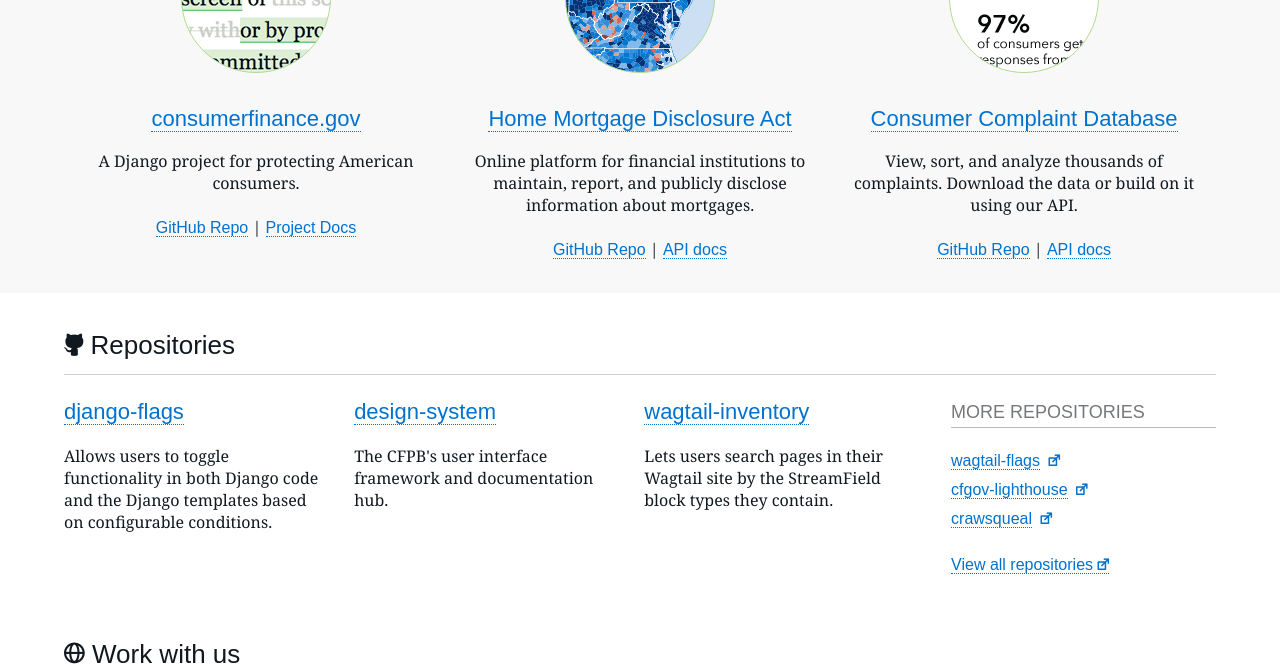
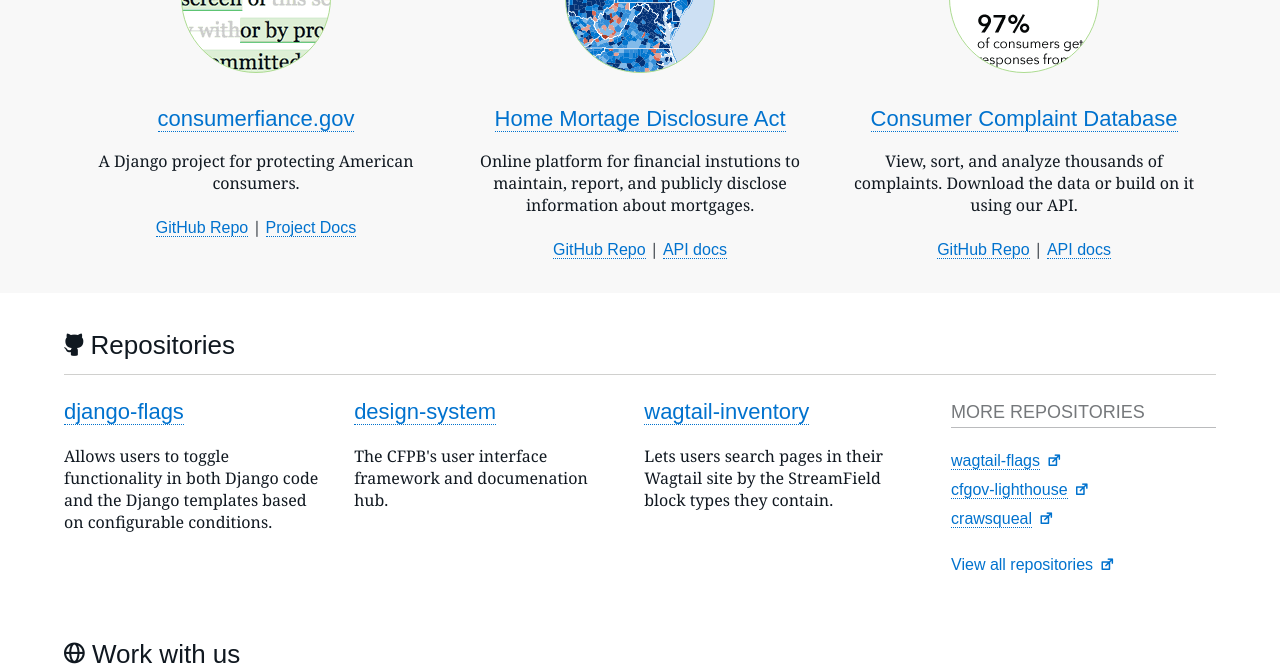
Before and after one commit to cfpb/cfpb.github.io, a Jekyll site: the page built from index.html, in a window 1280 px wide. Shown: the part 507-1173 px from the top of the page. Built offline with Jekyll 4.4.1, drawn with Linux system fonts in a browser that asks for light colours; nearby versions of some CDN libraries; some web fonts are replaced.

Commit message:
Revert "Fixup typos to new copy"

```diff
--- a/css/site.css
+++ b/css/site.css
@@ -583,7 +583,7 @@
     line-height: 1.5;
 }
 
-[class*="call-to-action"], .more-repos_view-all-link {
+[class*="call-to-action"] {
     font-family: "Avenir Next W01", Arial, sans-serif;
     font-weight: 400;
 }
--- a/index.html
+++ b/index.html
@@ -39,7 +39,7 @@
         <li class="featured-project">
             <div class="featured-project_img__eregs"></div>
             <h3 class="featured-project_head">
-                <a href="https://www.consumerfinance.gov/">consumerfinance.gov</a>
+                <a href="http://www.consumerfinance.gov/">consumerfiance.gov</a>
             </h3>
             <p class="featured-project_desc">A Django project for protecting American consumers.</p>
             <p class="featured-project_links">
@@ -52,9 +52,9 @@
         <li class="featured-project">
             <div class="featured-project_img__pdp"></div>
             <h3 class="featured-project_head">
-                <a href="https://ffiec.cfpb.gov/">Home Mortgage Disclosure Act</a>
+                <a href="https://ffiec.cfpb.gov/">Home Mortage Disclosure Act</a>
             </h3>
-            <p class="featured-project_desc">Online platform for financial institutions to maintain, report, and publicly
+            <p class="featured-project_desc">Online platform for financial instutions to maintain, report, and publicly
                 disclose information about mortgages.</p>
             <div class="featured-project_links">
                 <a class="call-to-action" href="https://github.com/cfpb/hmda-platform">GitHub Repo</a> |
@@ -89,7 +89,7 @@
         </section>
         <section class="repo">
             <h3 class="repo_name"><a href="https://github.com/cfpb/design-system">design-system</a></h3>
-            <p class="repo_description">The CFPB's user interface framework and documentation hub.</p>
+            <p class="repo_description">The CFPB's user interface framework and documenation hub.</p>
         </section>
         <section class="repo">
             <h3 class="repo_name"><a href="https://github.com/cfpb/wagtail-inventory">wagtail-inventory</a></h3>
@@ -120,7 +120,7 @@
                 </h3>
             </li>
         </ul>
-        <a class="more-repos_view-all-link" href="https://github.com/cfpb">
+        <a class="more-repos_view-all-link call-to-action__icon" href="https://github.com/cfpb">
             View all repositories <i class="icon-external-link"></i>
         </a>
     </section>
```
